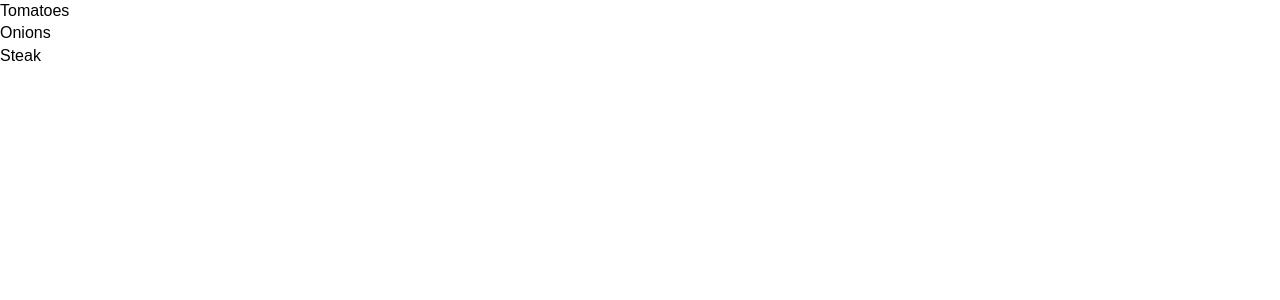
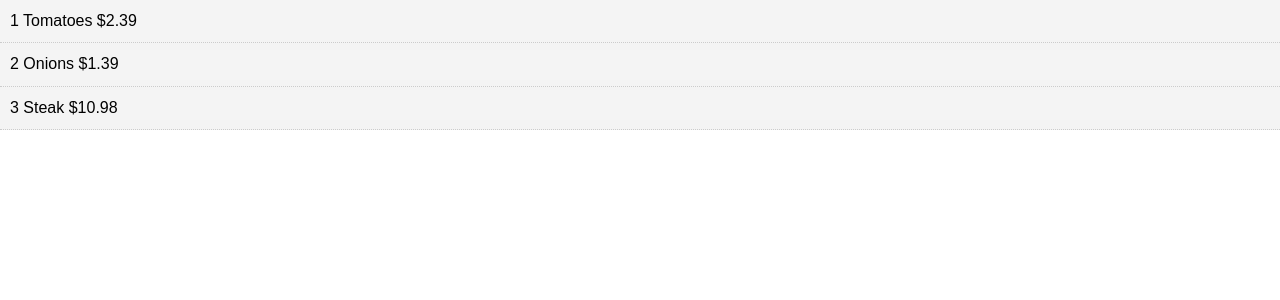
Before and after one commit to MikeTheFyke/Better-Bytes-Vue, a Vue app: page / in a window 1280 px wide. Shown: the top 300 px of the page. Built offline with nearby package versions, Linux system fonts and the light colour scheme.

Commit message:
Connected styles in Fooditem to newly created elements

```diff
--- a/src/components/FoodItem.vue
+++ b/src/components/FoodItem.vue
@@ -1,6 +1,6 @@
 <template>
-    <div>
-        <p> {{food.name}} </p>
+    <div class="food-item">
+        <p> {{food.id}} {{ food.name }} {{ food.price }} </p>
     </div>
 </template>
 
```
